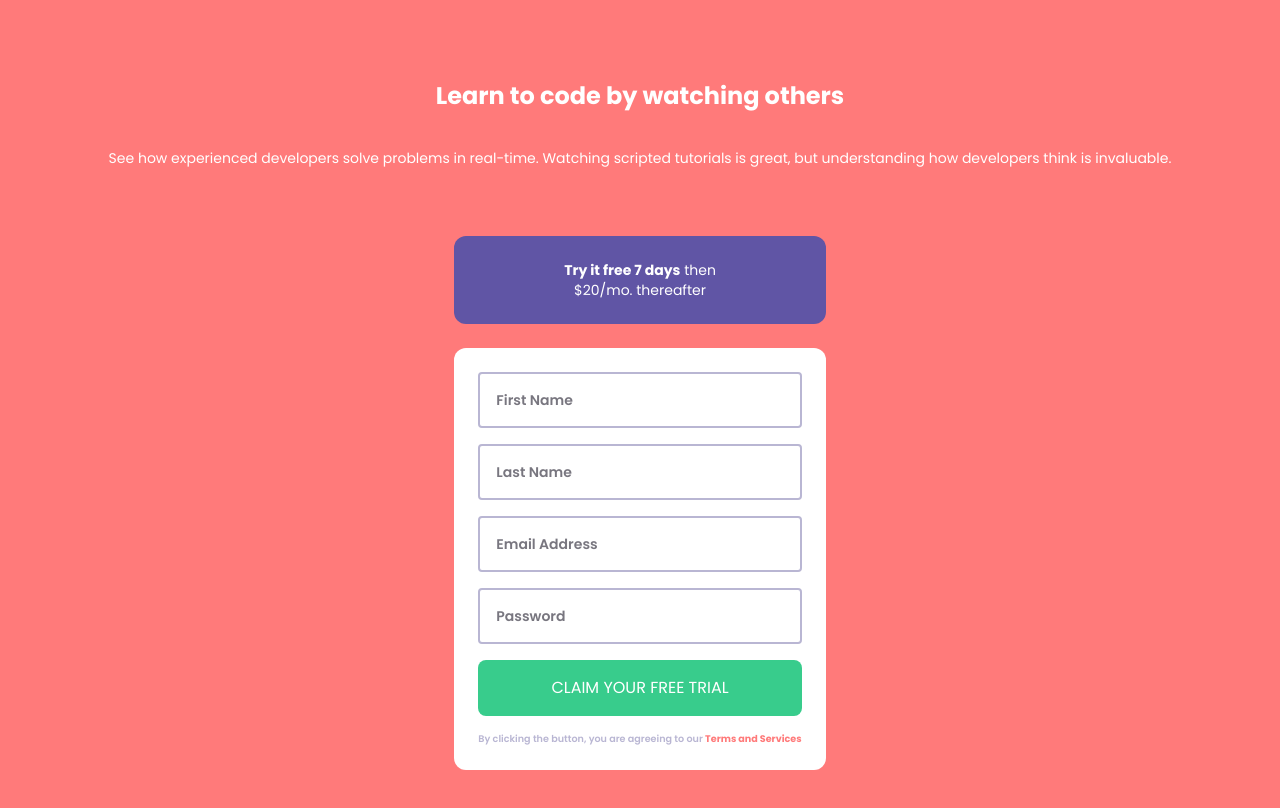
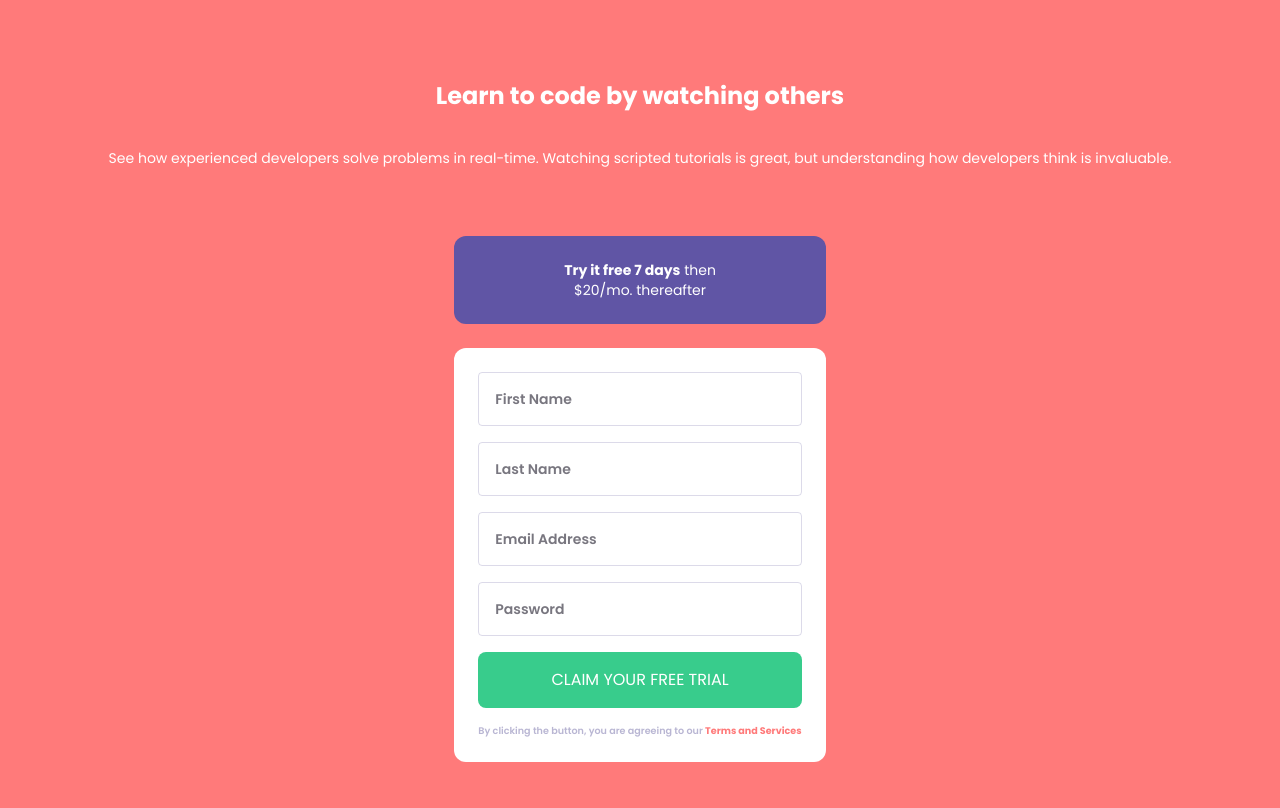
Before and after one commit to fkrunic/frontend-mentor-intro-component-sign-up-form, a Vue app: page / in a window 1280 px wide. Shown: the top 808 px of the page. Built offline with nearby package versions, Linux system fonts and the light colour scheme.

Commit message:
form field aesthetics

```diff
--- a/src/components/FormField.vue
+++ b/src/components/FormField.vue
@@ -3,7 +3,7 @@ defineProps<{ field: string }>()
 </script>
 
 <template>
-  <div class="w-full p-4 border-solid border-2 border-grayish-blue rounded">
+  <div class="w-full p-4 border-solid border-[1px] border-grayish-blue/50 rounded">
     <p class="text-sm font-semibold text-dark-blue/70">{{ field }}</p>
   </div>
 </template>
```
